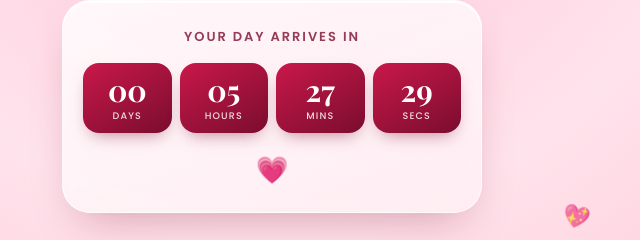
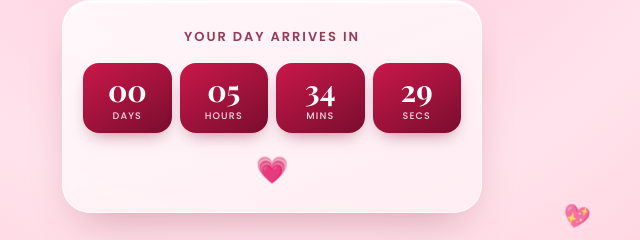
Before and after one commit to ajaynetha243/HBDSupriya, a plain HTML site: page index.html in a window 1280 px wide. Shown: the part 239-479 px from the top of the page, 368-1008 px from the left. Drawn offline with nearby package versions, Linux system fonts and the light colour scheme; a web font is replaced by a local one.

Commit message:
Update index.html

```diff
--- a/index.html
+++ b/index.html
@@ -363,7 +363,7 @@
 
 <script>
   // ---- Target date ----
-  var target = new Date("2026-08-17T16:38:00");
+  var target = new Date("2026-08-17T16:45:00");
 
   // Preview mode: open the page with ?preview=1 in the URL to jump straight
   // to the celebration screen and test the buttons without waiting.
```
